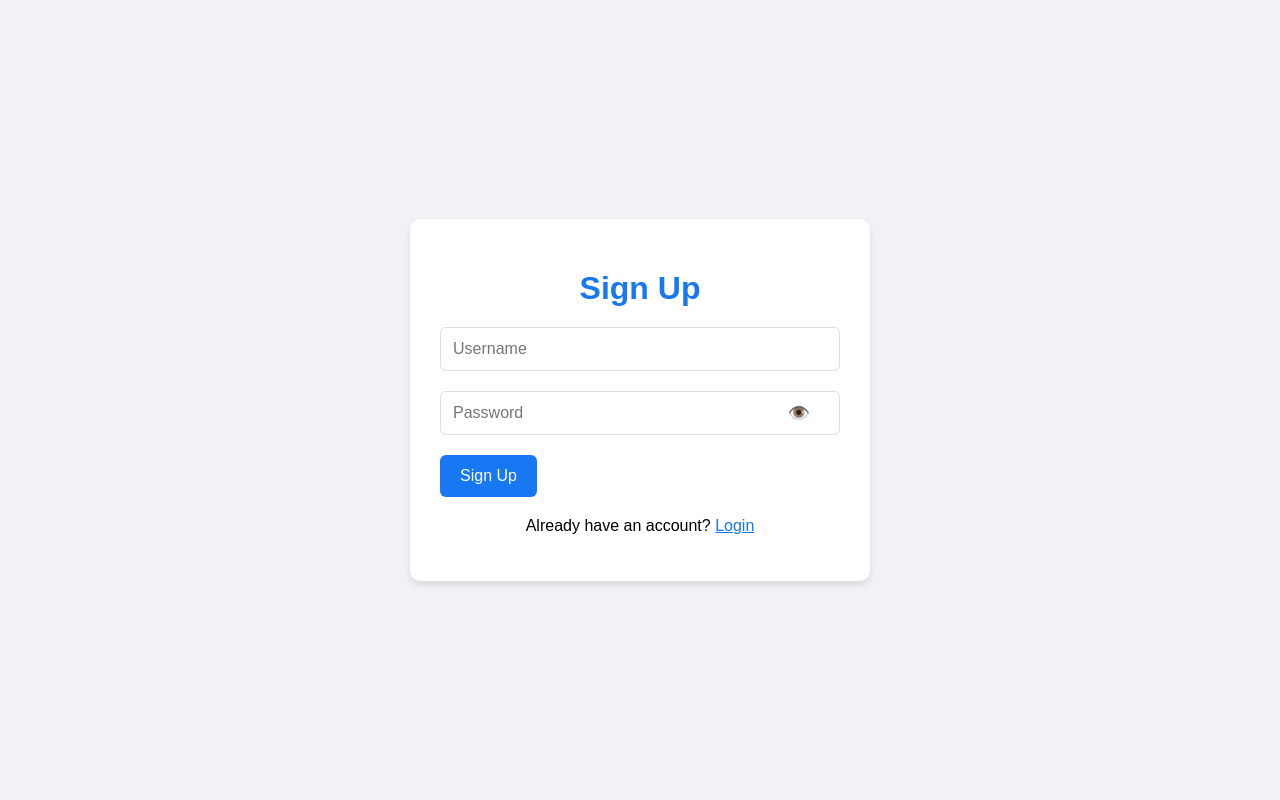
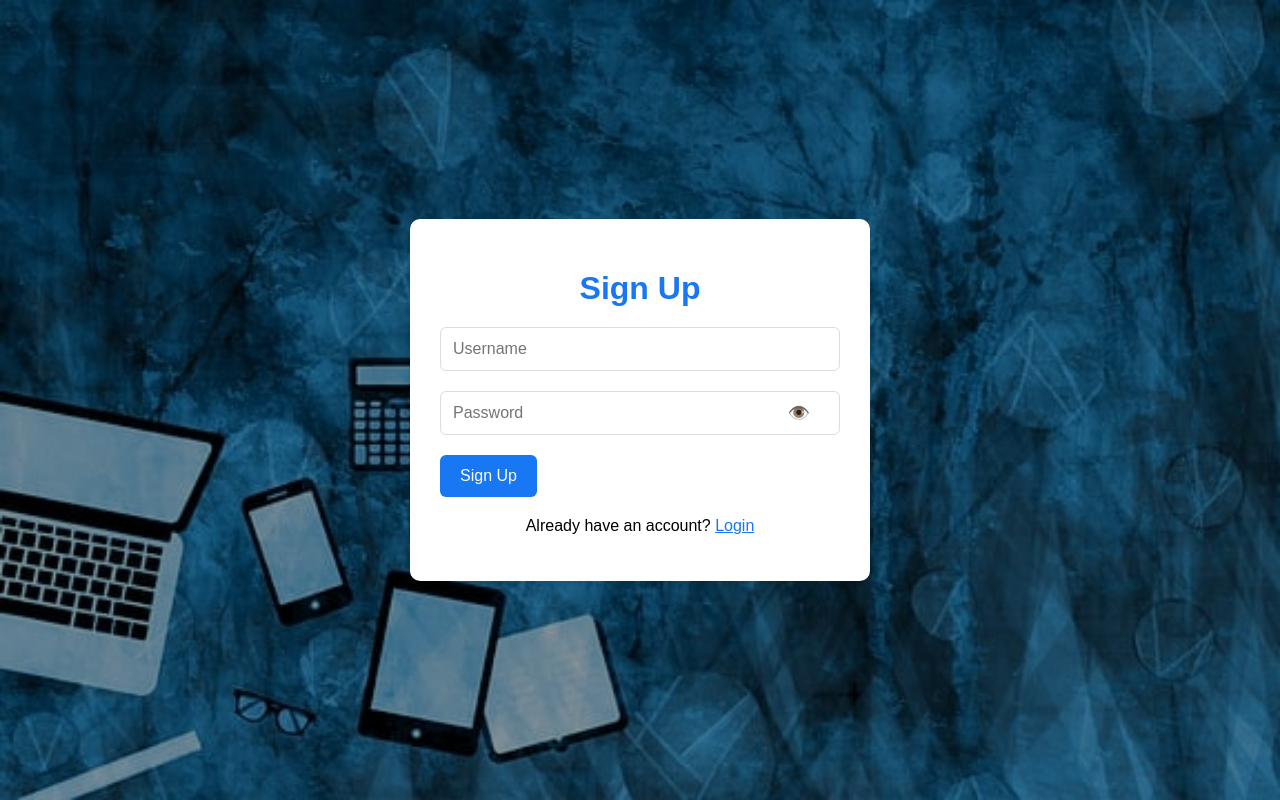
Before and after one commit to piyushmehta17/cms, a Python web app: template templates/signup.html in a window 1280 px wide. Run offline with Jinja, Linux system fonts and the light colour scheme; the template is opened without the code that fills it, so the values that code supplies are empty.

Commit message:
first commit

```diff
--- a/static/css/style.css
+++ b/static/css/style.css
@@ -2,11 +2,25 @@ body {
     font-family: Arial, sans-serif;
     margin: 0;
     padding: 0;
-    background-color: #f0f2f5;
+    background: url('/static/img17.jpg') no-repeat center center fixed;
+    background-size: cover;
     min-height: 100vh;
     display: flex;
     justify-content: center;
     align-items: center;
+    position: relative;
+}
+
+/* Overlay for better readability */
+body::before {
+    content: "";
+    position: absolute;
+    top: 0;
+    left: 0;
+    width: 100%;
+    height: 100%;
+    background: rgba(0, 0, 0, 0.4); /* Dark overlay */
+    z-index: -1;
 }
 
 .container {
@@ -14,6 +28,8 @@ body {
     padding: 30px;
     border-radius: 10px;
     box-shadow: 0 4px 6px rgba(0,0,0,0.1);
+    position: relative;
+    z-index: 1;
 }
 
 .auth-container {
--- a/users.json
+++ b/users.json
@@ -1 +1 @@
-{"piyushmehta17": {"password": "pM17", "role": "manager", "created_at": "2025-03-07T00:22:51.705804"}, "priyesh17": {"password": "pri17", "role": "creator", "created_at": "2025-03-07T00:23:17.772327"}, "ujjwal17": {"password": "ujj17", "role": "viewer", "created_at": "2025-03-07T00:23:28.847297"}, "test_user": {"password": "user123", "role": "viewer", "created_at": "2025-03-12T13:43:19.451677"}}
+{"piyushmehta17": {"password": "pM17", "role": "viewer", "created_at": "2025-03-07T00:22:51.705804"}, "priyesh17": {"password": "pri17", "role": "viewer", "created_at": "2025-03-07T00:23:17.772327"}, "ujjwal17": {"password": "ujj17", "role": "manager", "created_at": "2025-03-07T00:23:28.847297"}, "test_user": {"password": "user123", "role": "manager", "created_at": "2025-03-12T13:43:19.451677"}, "kartik123": {"password": "kartik123", "role": "viewer", "created_at": "2025-03-12T16:09:39.317332"}}
```
Also changed, not shown: static/img17.jpg (added).
